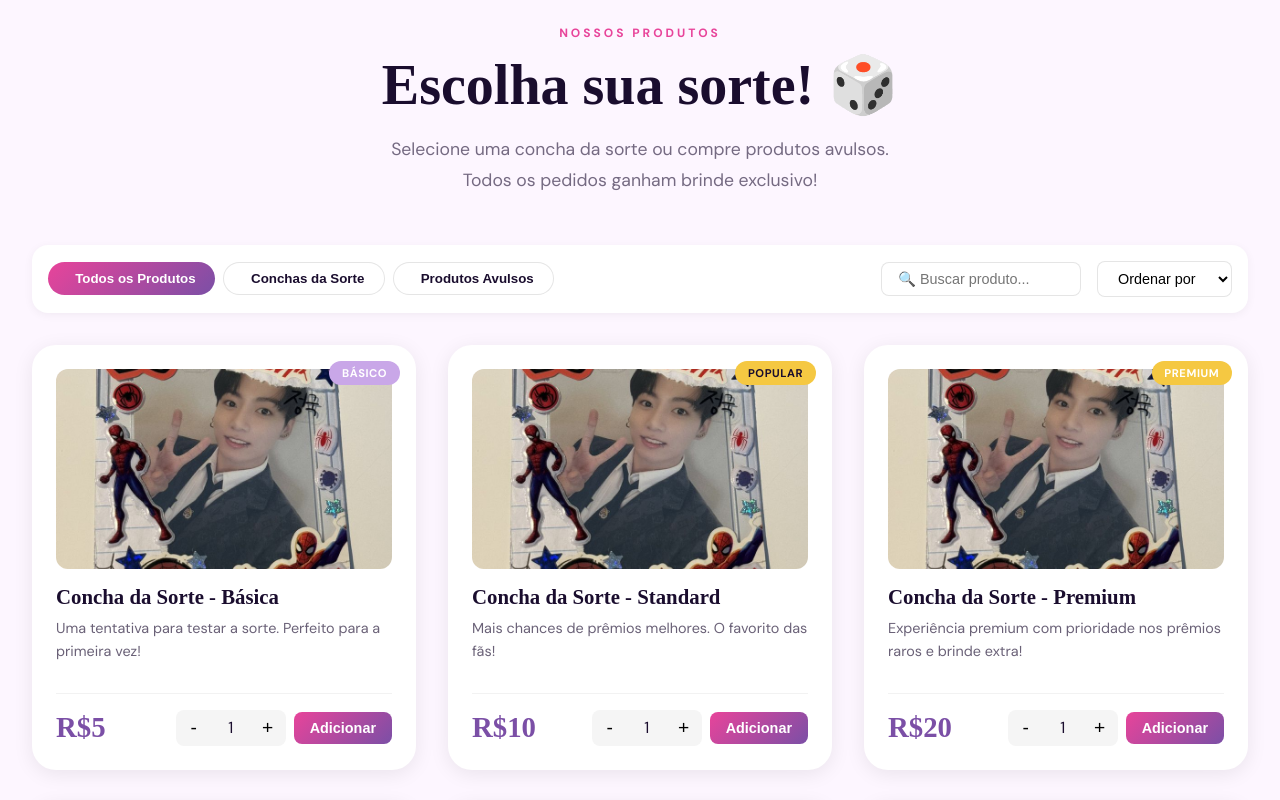
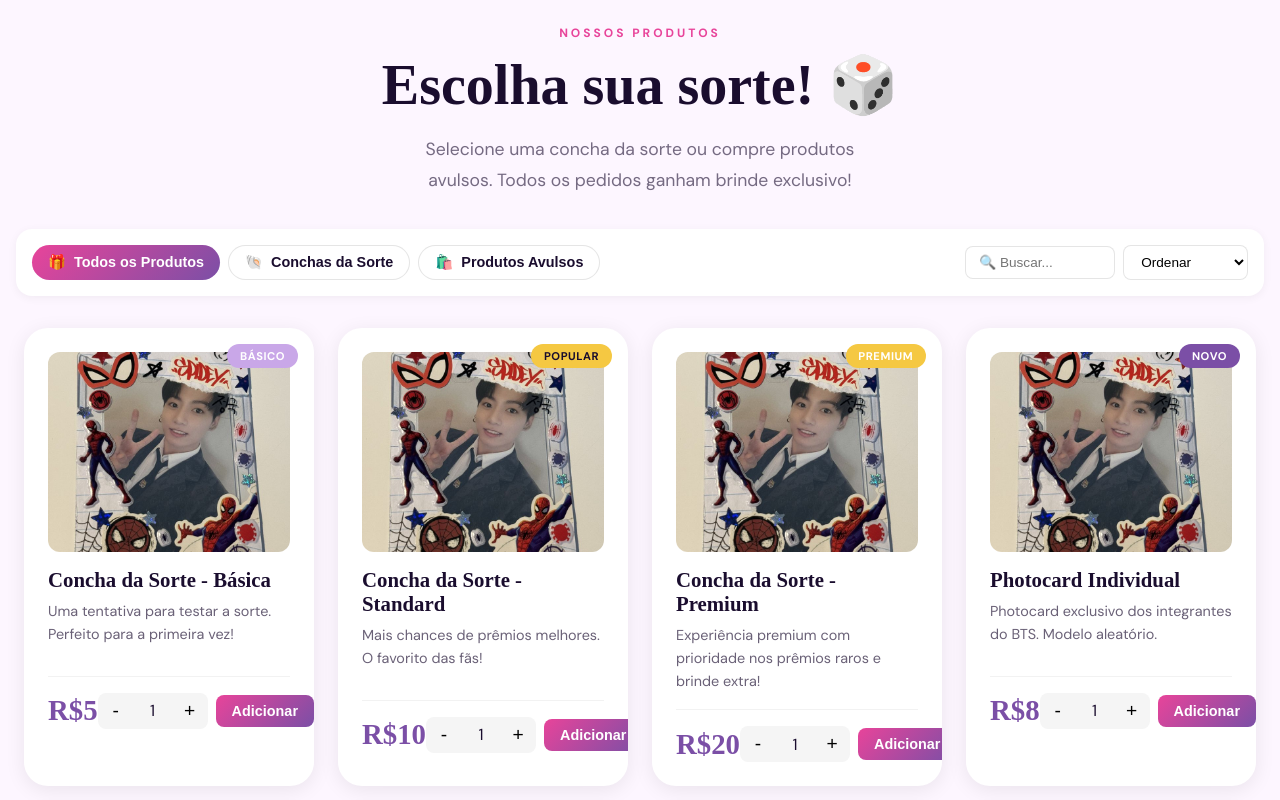
Before and after one commit to luanvictorsz/kpop-store, a React (Vite) app: page / in a window 1280 px wide. Shown: the part 1520-2320 px from the top of the page. Built offline with nearby package versions, Linux system fonts and the light colour scheme.

Commit message:
feat: ajuste no carrinho

```diff
--- a/src/App.css
+++ b/src/App.css
@@ -7,6 +7,23 @@
   --dark: #1A0D2E;
   --soft-pink: #FFD6EC;
   --mint: #A8F0D8;
+}
+
+html, body, #root {
+  margin: 0;
+  padding: 0;
+  width: 100%;
+  overflow-x: hidden;
+}
+
+body {
+  margin: 0;
+  padding: 0;
+}
+
+#root {
+  margin: 0;
+  padding: 0;
 }
 
 * {
@@ -20,9 +37,9 @@
   background: var(--cream);
   color: var(--dark);
   overflow-x: hidden;
+  position: relative;
 }
 
-/* Hero Background */
 .hero-bg {
   position: absolute;
   inset: 0;
@@ -54,7 +71,6 @@
   100% { opacity: 1; }
 }
 
-/* Animações */
 @keyframes fadeUp {
   from { opacity: 0; transform: translateY(40px); }
   to { opacity: 1; transform: translateY(0); }
@@ -70,7 +86,27 @@
   50% { transform: translateY(-20px) rotate(10deg); }
 }
 
-/* Classes utilitárias */
+@keyframes fadeIn {
+  from { opacity: 0; }
+  to { opacity: 1; }
+}
+
+@keyframes slideIn {
+  from { transform: translateX(100%); }
+  to { transform: translateX(0); }
+}
+
+@keyframes modalSlideIn {
+  from {
+    opacity: 0;
+    transform: translate(-50%, -50%) scale(0.9);
+  }
+  to {
+    opacity: 1;
+    transform: translate(-50%, -50%) scale(1);
+  }
+}
+
 .section {
   padding: 6rem 2rem;
   max-width: 1100px;
@@ -143,21 +179,6 @@
   color: var(--lavender);
 }
 
-/* Responsive */
-@media (max-width: 600px) {
-  .section {
-    padding: 4rem 1.5rem;
-  }
-}
-
-/* Adicione no final do arquivo App.css */
-
-/* Garantir que o body tenha position relative para o ícone fixo */
-body {
-  position: relative;
-}
-
-/* Ajuste para o ícone do carrinho ficar visível */
 .fixed-cart-icon {
   position: fixed !important;
   top: 20px !important;
@@ -165,16 +186,134 @@
   z-index: 9999 !important;
 }
 
-/* Responsivo para mobile */
+@media (max-width: 1024px) {
+  .section {
+    padding: 4rem 1.5rem !important;
+  }
+
+  .how-grid, .prizes-grid {
+    grid-template-columns: repeat(2, 1fr) !important;
+    gap: 1.5rem !important;
+  }
+
+  .section-title {
+    font-size: 2.2rem !important;
+  }
+}
+
 @media (max-width: 768px) {
+  .section {
+    padding: 3rem 1rem !important;
+  }
+
+  .section-title {
+    font-size: 1.8rem !important;
+  }
+
+  .section-desc {
+    font-size: 0.9rem !important;
+  }
+
+  .hero-cta {
+    flex-direction: column;
+    align-items: center;
+  }
+
+  .btn-primary, .btn-secondary {
+    padding: 0.7rem 1.5rem !important;
+    font-size: 0.9rem !important;
+  }
+
+  .how-grid, .prizes-grid, .diff-grid {
+    grid-template-columns: 1fr !important;
+    gap: 1rem !important;
+  }
+
+  .pricing-cards {
+    flex-direction: column !important;
+    align-items: center !important;
+  }
+
+  .price-card {
+    width: 100% !important;
+    max-width: 280px !important;
+  }
+
+  .price-card.featured {
+    transform: scale(1) !important;
+  }
+
+  .channels {
+    flex-direction: column !important;
+    align-items: center !important;
+  }
+
+  .channel {
+    width: 100% !important;
+    max-width: 200px !important;
+  }
+
+  .hero h1 {
+    font-size: 2.5rem !important;
+  }
+
+  .hero-subtitle {
+    font-size: 1rem !important;
+    padding: 0 1rem;
+  }
+
+  .float-el {
+    display: none;
+  }
+
+  .scroll-hint {
+    display: none;
+  }
+
   .fixed-cart-icon {
     top: 10px !important;
     right: 10px !important;
     width: 50px !important;
     height: 50px !important;
   }
+}
 
-  .fixed-cart-icon span:first-child {
-    font-size: 24px !important;
+@media (max-width: 480px) {
+  .section-title {
+    font-size: 1.5rem !important;
+  }
+
+  .price-amount {
+    font-size: 2.5rem !important;
+  }
+
+  .how-card, .prize-card, .diff-card {
+    padding: 1.5rem !important;
   }
 }
+
+@media (max-width: 768px) {
+  .cart-container {
+    width: 100% !important;
+    max-width: 100% !important;
+  }
+
+  .cart-item {
+    flex-direction: column !important;
+  }
+
+  .cart-item-image {
+    width: 100% !important;
+    height: auto !important;
+  }
+}
+
+@keyframes fadeIn {
+  from { opacity: 0; }
+  to { opacity: 1; }
+}
+
+@keyframes slideIn {
+  from { transform: translateX(100%); }
+  to { transform: translateX(0); }
+}
--- a/src/components/Footer.jsx
+++ b/src/components/Footer.jsx
@@ -11,7 +11,9 @@
       letterSpacing: '0.05em'
     }}>
       <p>
-        Feito com 💜 por fãs para fãs · <strong style={{ color: 'rgba(255,255,255,0.6)' }}>Concha da Sorte K-pop</strong> · Todos os direitos reservados
+        Feito com 💜 de fã para fã <br/>
+        <strong style={{ color: 'rgba(255,255,255,0.6)' }}>Misa K-pop store</strong> <br/>
+        Todos os direitos reservados
       </p>
     </footer>
   )
--- a/src/components/ProductList.jsx
+++ b/src/components/ProductList.jsx
@@ -6,11 +6,12 @@
   const [selectedCategory, setSelectedCategory] = useState('all');
   const [sortBy, setSortBy] = useState('default');
   const [searchTerm, setSearchTerm] = useState('');
+  const [isFilterOpen, setIsFilterOpen] = useState(false);
 
   const categories = [
-    { id: 'all', name: 'Todos os Produtos', icon: '' },
-    { id: 'concha', name: 'Conchas da Sorte', icon: '' },
-    { id: 'produto', name: 'Produtos Avulsos', icon: '' }
+    { id: 'all', name: 'Todos os Produtos', icon: '🎁' },
+    { id: 'concha', name: 'Conchas da Sorte', icon: '🐚' },
+    { id: 'produto', name: 'Produtos Avulsos', icon: '🛍️' }
   ];
 
   const filteredProducts = products.filter(product => {
@@ -29,15 +30,15 @@
 
   return (
     <section style={{
-      padding: '4rem 2rem',
+      padding: '4rem 1rem',
       background: 'var(--cream)',
       maxWidth: '1400px',
       margin: '0 auto'
     }}>
-      <div style={{ textAlign: 'center', marginBottom: '3rem' }}>
+      <div style={{ textAlign: 'center', marginBottom: '2rem' }}>
         <div className="section-label">Nossos Produtos</div>
         <h2 className="section-title">Escolha sua sorte! 🎲</h2>
-        <p className="section-desc" style={{ margin: '0 auto' }}>
+        <p className="section-desc" style={{ margin: '0 auto', padding: '0 1rem' }}>
           Selecione uma concha da sorte ou compre produtos avulsos. Todos os pedidos ganham brinde exclusivo!
         </p>
       </div>
@@ -54,7 +55,30 @@
         borderRadius: '16px',
         boxShadow: '0 2px 10px rgba(0,0,0,0.05)'
       }}>
-        <div style={{ display: 'flex', gap: '0.5rem', flexWrap: 'wrap' }}>
+        <button
+          onClick={() => setIsFilterOpen(!isFilterOpen)}
+          style={{
+            display: 'none',
+            background: 'linear-gradient(135deg, var(--pink), var(--purple))',
+            color: 'white',
+            border: 'none',
+            borderRadius: '8px',
+            padding: '0.5rem 1rem',
+            cursor: 'pointer',
+            '@media (max-width: 768px)': {
+              display: 'block'
+            }
+          }}
+        >
+          📱 Filtros
+        </button>
+
+        <div style={{
+          display: 'flex',
+          gap: '0.5rem',
+          flexWrap: 'wrap',
+          flex: 1
+        }}>
           {categories.map(cat => (
             <button
               key={cat.id}
@@ -64,33 +88,34 @@
                 color: selectedCategory === cat.id ? 'white' : 'var(--dark)',
                 border: selectedCategory === cat.id ? 'none' : '1px solid rgba(0,0,0,0.1)',
                 borderRadius: '100px',
-                padding: '0.5rem 1.2rem',
+                padding: '0.5rem 1rem',
                 cursor: 'pointer',
                 fontWeight: 'bold',
                 transition: 'all 0.2s',
                 display: 'flex',
                 alignItems: 'center',
-                gap: '0.5rem'
+                gap: '0.5rem',
+                fontSize: '0.9rem'
               }}
             >
               <span>{cat.icon}</span>
-              <span>{cat.name}</span>
+              <span style={{ display: 'inline-block' }}>{cat.name}</span>
             </button>
           ))}
         </div>
 
-        <div style={{ display: 'flex', gap: '1rem', alignItems: 'center' }}>
+        <div style={{ display: 'flex', gap: '0.5rem', alignItems: 'center', flexWrap: 'wrap' }}>
           <input
             type="text"
-            placeholder="🔍 Buscar produto..."
+            placeholder="🔍 Buscar..."
             value={searchTerm}
             onChange={(e) => setSearchTerm(e.target.value)}
             style={{
-              padding: '0.5rem 1rem',
+              padding: '0.5rem 0.8rem',
               border: '1px solid rgba(0,0,0,0.1)',
               borderRadius: '8px',
-              fontSize: '0.9rem',
-              width: '200px'
+              fontSize: '0.85rem',
+              width: '150px'
             }}
           />
 
@@ -98,15 +123,15 @@
             value={sortBy}
             onChange={(e) => setSortBy(e.target.value)}
             style={{
-              padding: '0.5rem 1rem',
+              padding: '0.5rem 0.8rem',
               border: '1px solid rgba(0,0,0,0.1)',
               borderRadius: '8px',
-              fontSize: '0.9rem',
+              fontSize: '0.85rem',
               background: 'white',
               cursor: 'pointer'
             }}
           >
-            <option value="default">Ordenar por</option>
+            <option value="default">Ordenar</option>
             <option value="price-asc">Menor preço</option>
             <option value="price-desc">Maior preço</option>
             <option value="name">Nome A-Z</option>
@@ -117,20 +142,21 @@
       {sortedProducts.length === 0 ? (
         <div style={{
           textAlign: 'center',
-          padding: '4rem',
+          padding: '3rem 1rem',
           background: 'white',
           borderRadius: '24px'
         }}>
-          <span style={{ fontSize: '4rem' }}>🔍</span>
-          <h3 style={{ marginTop: '1rem', color: 'var(--dark)' }}>Nenhum produto encontrado</h3>
-          <p style={{ color: 'rgba(26,13,46,0.6)' }}>Tente buscar por outro termo ou categoria</p>
+          <span style={{ fontSize: '3rem' }}>🔍</span>
+          <h3 style={{ marginTop: '1rem', color: 'var(--dark)', fontSize: '1.2rem' }}>Nenhum produto encontrado</h3>
+          <p style={{ color: 'rgba(26,13,46,0.6)', fontSize: '0.9rem' }}>Tente buscar por outro termo ou categoria</p>
         </div>
       ) : (
         <div style={{
           display: 'grid',
-          gridTemplateColumns: 'repeat(auto-fill, minmax(320px, 1fr))',
-          gap: '2rem',
-          marginTop: '2rem'
+          gridTemplateColumns: 'repeat(auto-fill, minmax(280px, 1fr))',
+          gap: '1.5rem',
+          marginTop: '2rem',
+          padding: '0 0.5rem'
         }}>
           {sortedProducts.map(product => (
             <ProductCard key={product.id} product={product} />
@@ -139,18 +165,18 @@
       )}
 
       <div style={{
-        marginTop: '4rem',
+        marginTop: '3rem',
         background: 'linear-gradient(135deg, var(--purple), var(--pink))',
-        borderRadius: '24px',
-        padding: '2rem',
+        borderRadius: '20px',
+        padding: '1.5rem',
         textAlign: 'center',
         color: 'white'
       }}>
-        <span style={{ fontSize: '3rem' }}>🎉</span>
-        <h3 style={{ margin: '1rem 0', fontFamily: "'Noto Serif KR', serif" }}>
+        <span style={{ fontSize: '2rem' }}>🎉</span>
+        <h3 style={{ margin: '0.5rem 0', fontFamily: "'Noto Serif KR', serif", fontSize: '1.2rem' }}>
           Compre 3 Conchas e Ganhe 1 Grátis!
         </h3>
-        <p style={{ opacity: 0.9 }}>
+        <p style={{ opacity: 0.9, fontSize: '0.85rem' }}>
           Na compra de 3 conchas da sorte (qualquer tipo), você ganha uma concha básica totalmente grátis!
         </p>
       </div>
```
Also changed, not shown: src/components/CartIcon.jsx (+2 -7 lines).
